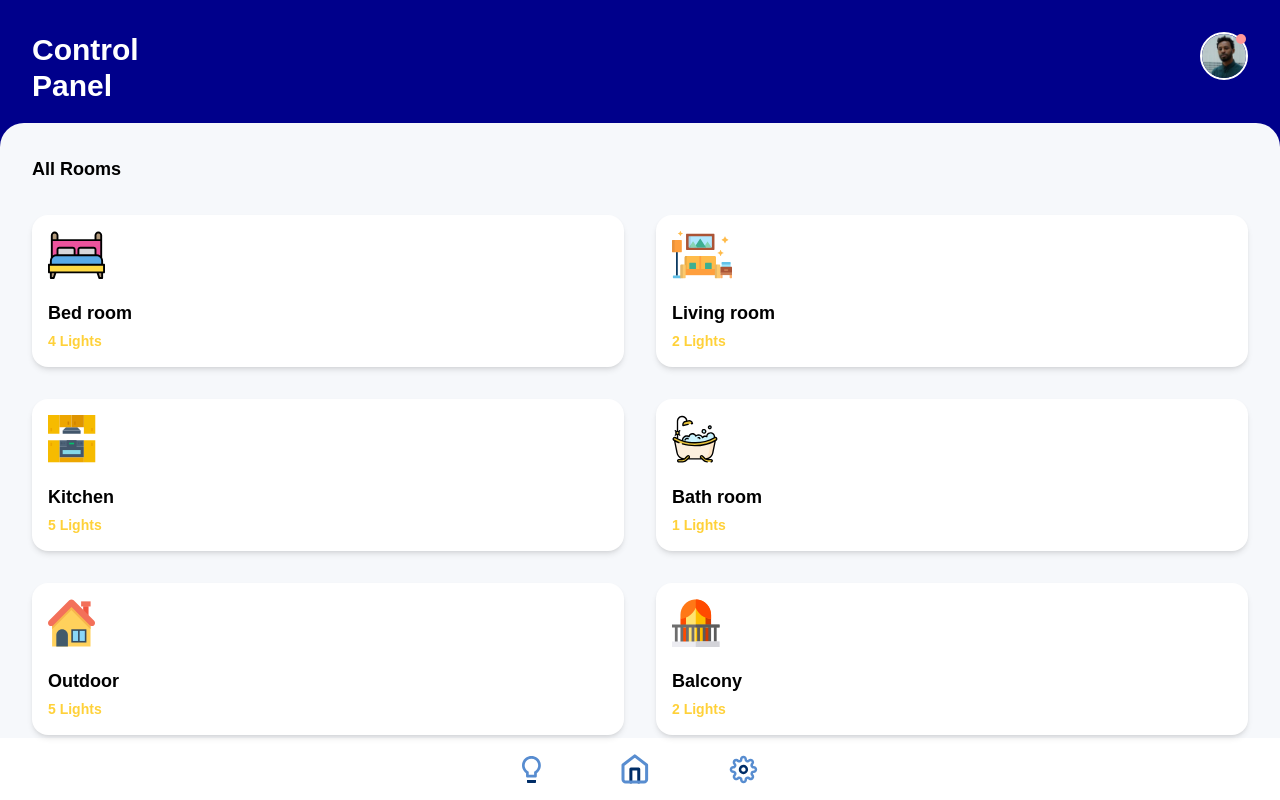
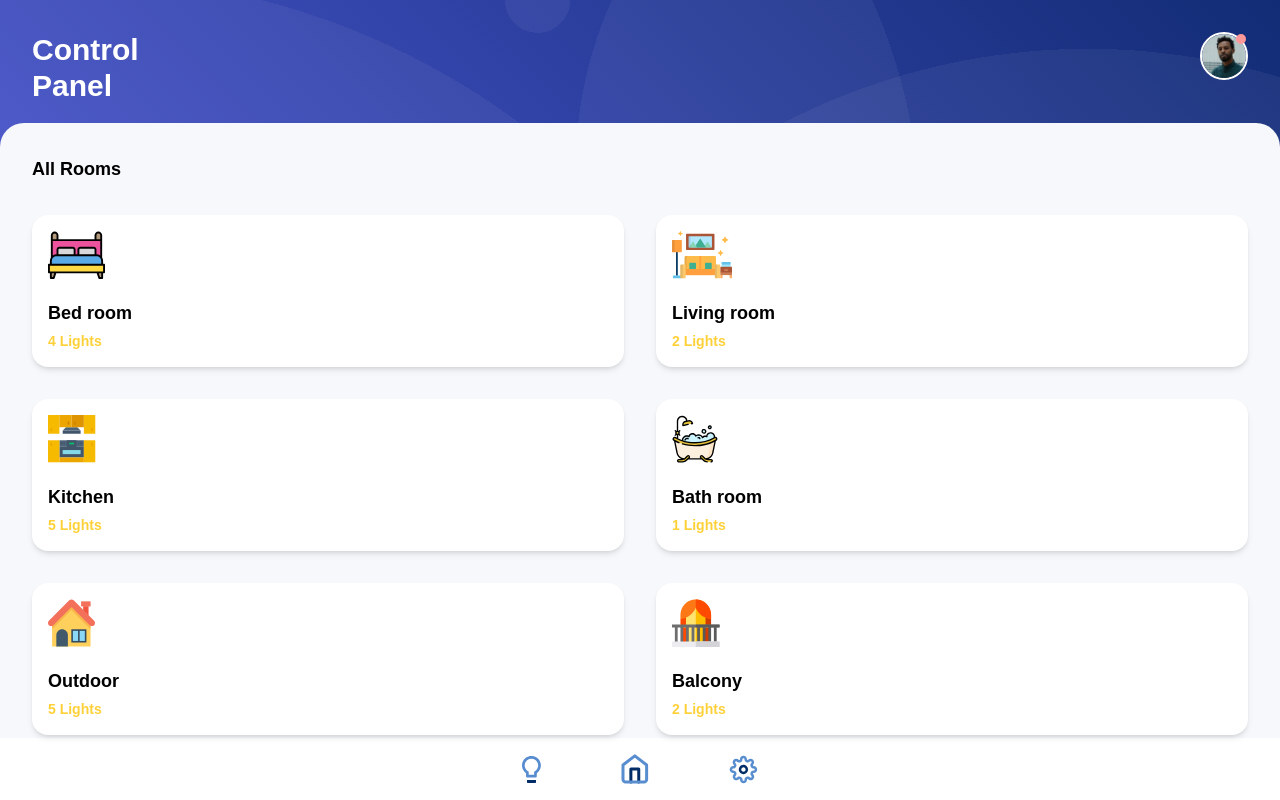
Before and after one commit to rts-cmk-wu06/smartlight-ui-DEJENERUTA, a React (Create React App) app: page / in a window 1280 px wide. Built offline with nearby package versions, Linux system fonts and the light colour scheme.

Commit message:
add css gradient to body

```diff
--- a/src/index.css
+++ b/src/index.css
@@ -17,7 +17,88 @@ body,
 body {
 	font-family: "Montserrat", sans-serif;
 	font-weight: 700;
-	background-color: darkblue;
+	background-image: radial-gradient(
+			circle at 29% 55%,
+			hsla(329, 0%, 99%, 0.05) 0%,
+			hsla(329, 0%, 99%, 0.05) 4%,
+			transparent 4%,
+			transparent 44%,
+			transparent 44%,
+			transparent 100%
+		),
+		radial-gradient(
+			circle at 85% 89%,
+			hsla(329, 0%, 99%, 0.05) 0%,
+			hsla(329, 0%, 99%, 0.05) 51%,
+			transparent 51%,
+			transparent 52%,
+			transparent 52%,
+			transparent 100%
+		),
+		radial-gradient(
+			circle at 6% 90%,
+			hsla(329, 0%, 99%, 0.05) 0%,
+			hsla(329, 0%, 99%, 0.05) 53%,
+			transparent 53%,
+			transparent 64%,
+			transparent 64%,
+			transparent 100%
+		),
+		radial-gradient(
+			circle at 35% 75%,
+			hsla(329, 0%, 99%, 0.05) 0%,
+			hsla(329, 0%, 99%, 0.05) 6%,
+			transparent 6%,
+			transparent 98%,
+			transparent 98%,
+			transparent 100%
+		),
+		radial-gradient(
+			circle at 56% 75%,
+			hsla(329, 0%, 99%, 0.05) 0%,
+			hsla(329, 0%, 99%, 0.05) 16%,
+			transparent 16%,
+			transparent 23%,
+			transparent 23%,
+			transparent 100%
+		),
+		radial-gradient(
+			circle at 42% 0%,
+			hsla(329, 0%, 99%, 0.05) 0%,
+			hsla(329, 0%, 99%, 0.05) 3%,
+			transparent 3%,
+			transparent 26%,
+			transparent 26%,
+			transparent 100%
+		),
+		radial-gradient(
+			circle at 29% 28%,
+			hsla(329, 0%, 99%, 0.05) 0%,
+			hsla(329, 0%, 99%, 0.05) 51%,
+			transparent 51%,
+			transparent 75%,
+			transparent 75%,
+			transparent 100%
+		),
+		radial-gradient(
+			circle at 77% 21%,
+			hsla(329, 0%, 99%, 0.05) 0%,
+			hsla(329, 0%, 99%, 0.05) 35%,
+			transparent 35%,
+			transparent 55%,
+			transparent 55%,
+			transparent 100%
+		),
+		radial-gradient(
+			circle at 65% 91%,
+			hsla(329, 0%, 99%, 0.05) 0%,
+			hsla(329, 0%, 99%, 0.05) 46%,
+			transparent 46%,
+			transparent 76%,
+			transparent 76%,
+			transparent 100%
+		),
+		linear-gradient(45deg, rgb(83, 91, 235), rgb(6, 33, 110));
 	/* max-width: 475px;
 	height: 812px;
 	margin: 0 auto; */
```
